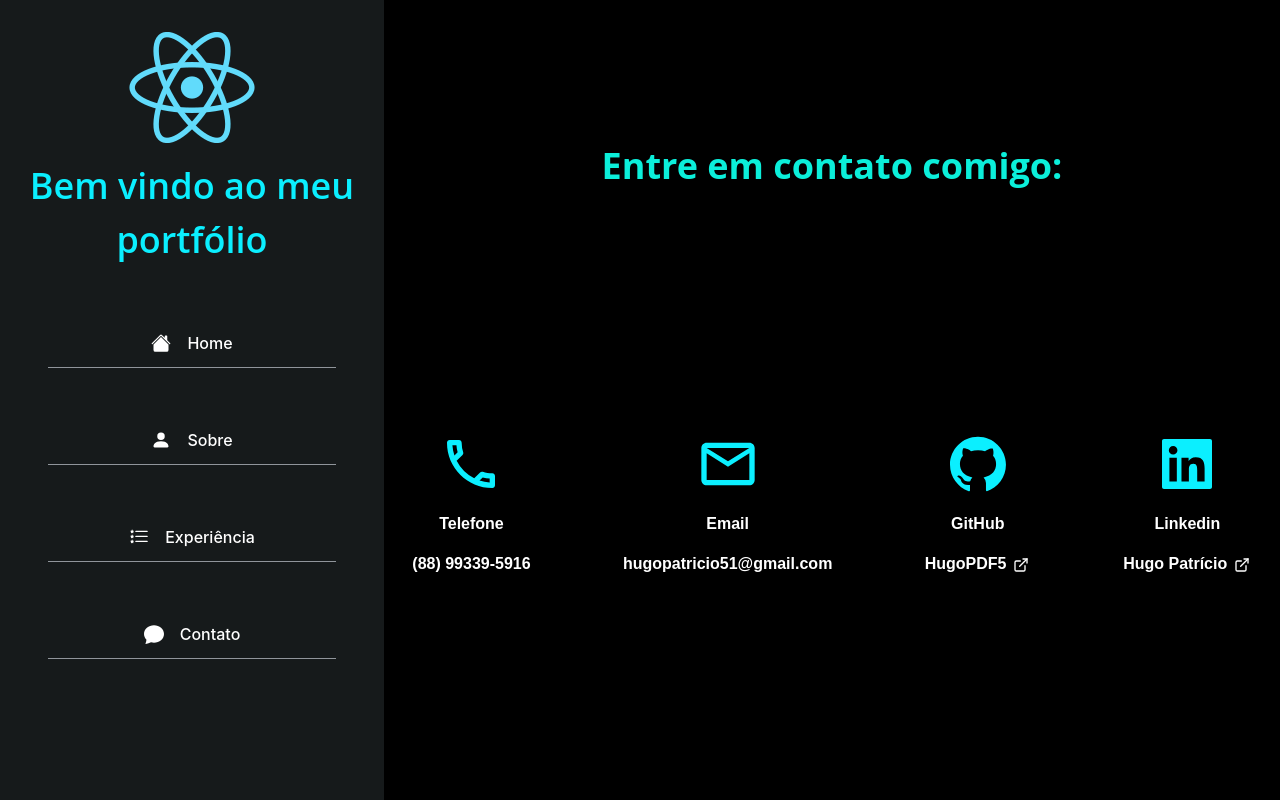
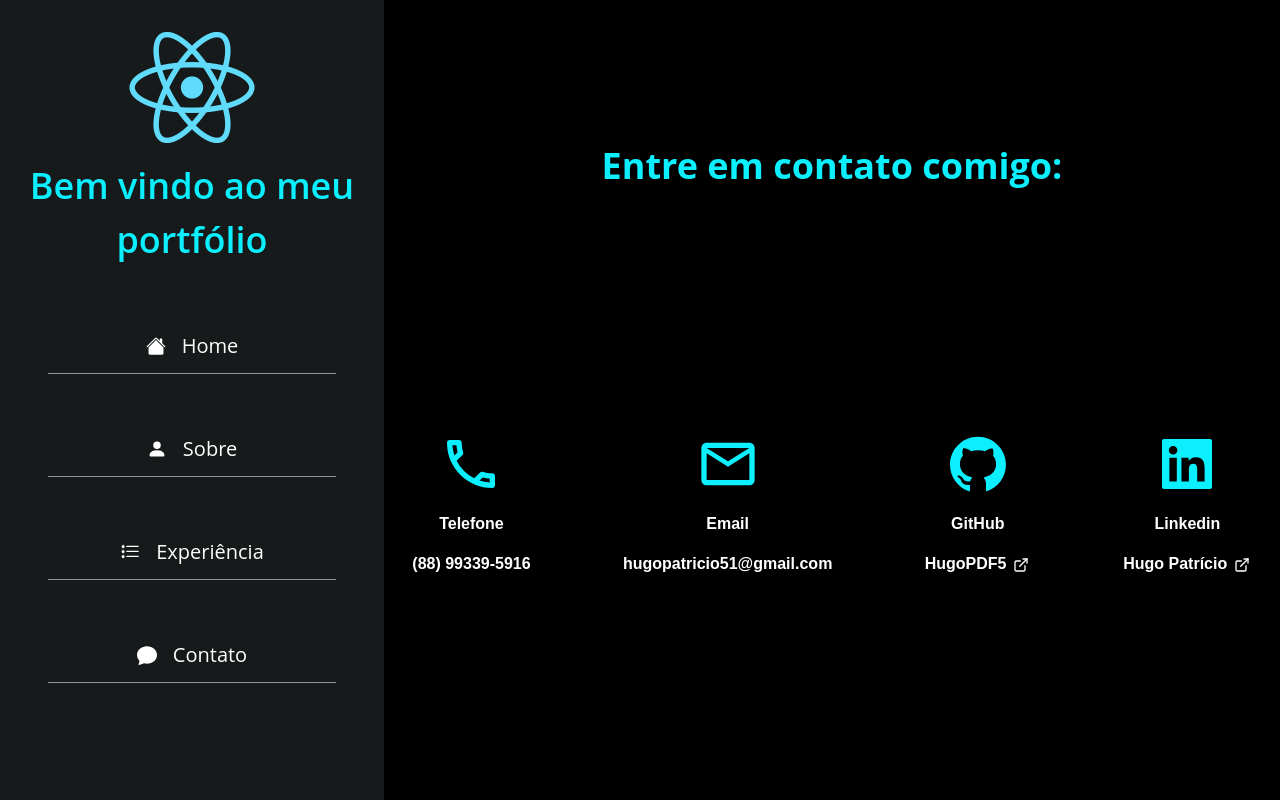
Before and after one commit to HugoPDF5/hugo-site, a React (Vite) app: page /contact in a window 1280 px wide. Built offline with nearby package versions, Linux system fonts and the light colour scheme.

Commit message:
fix: changing font family

```diff
--- a/src/components/About/index.tsx
+++ b/src/components/About/index.tsx
@@ -3,7 +3,7 @@ import { Sidebar } from '../Sidebar'
 
 export const About = () => {
     return (
-        <Flex bg='#000' h='100vh' overflow='hidden'>
+        <Flex bg='#000'  h='100vh' overflow='hidden'>
             <Sidebar />
             <SimpleGrid flex='1' gap='4' minChildWidth='320px' alignItems='flex-start' m='auto 0'>
                 <Box padding={["6", "8"]} borderRadius='8' pb='4' bg='#101213' h='100%'  mx='4'>
--- a/src/components/Contact/index.tsx
+++ b/src/components/Contact/index.tsx
@@ -12,7 +12,7 @@ export const Contact = () => {
                 <Sidebar />
                 <Flex flex='1' direction='column'>
                     <Box h='20%' w='100%'>
-                        <Heading mt={["16","20","24",'36']} textAlign='center' fontFamily='Open Sans' fontWeight='bold' fontSize={["sm", "xl", "2xl", "4xl"]} color='#0befda'>Entre em contato comigo:</Heading>
+                        <Heading mt={["16","20","24",'36']} textAlign='center' fontFamily='Open Sans' fontWeight='bold' fontSize={["sm", "xl", "2xl", "4xl"]} color='#0BEFFF'>Entre em contato comigo:</Heading>
                     </Box>
                     <Flex flex='1' >
                         <Flex color='white' gap='16' w='100%' mt={["4","6","8",'12']} align='center' justify='space-evenly' direction={['column', 'column' ,'row', 'row']}>
@@ -29,14 +29,14 @@ export const Contact = () => {
                             <Flex direction='column' align='center' gap='4' >
                                 <Icon as={AiFillGithub} boxSize={['6','8','12','16']} color='#0BEFFF' />
                                 <Text fontFamily='Poppins, sans-serif' fontWeight='bold'>GitHub</Text>
-                                <Link href='https://github.com/HugoPDF5' isExternal >
+                                <Link href='https://github.com/HugoPDF5' isExternal _hover={{textDecoration: 'none'}} >
                                     <Text fontFamily='Poppins, sans-serif' fontWeight='semibold'>HugoPDF5 <ExternalLinkIcon mx='2px'/></Text>
                                 </Link>
                             </Flex>
                             <Flex direction='column' align='center' gap='4' >
                                 <Icon as={AiFillLinkedin} boxSize={['6','8','12','16']} color='#0BEFFF' />
                                 <Text fontFamily='Poppins, sans-serif' fontWeight='bold'>Linkedin</Text>
-                                <Link href='https://github.com/HugoPDF5' isExternal >
+                                <Link href='https://github.com/HugoPDF5' isExternal _hover={{textDecoration: 'none'}} >
                                 <Text fontFamily='Poppins, sans-serif' fontWeight='semibold'>Hugo Patrício <ExternalLinkIcon mx='2px'/></Text>
                                 </Link>
                             </Flex>
--- a/src/components/Home/index.tsx
+++ b/src/components/Home/index.tsx
@@ -5,7 +5,7 @@ import { ExternalLinkIcon } from "@chakra-ui/icons";
 
 export const Home = () => {
     return (
-        <Flex h='100vh' overflow='hidden'>
+        <Flex overflow='hidden' >
             <Sidebar />
             <Flex direction={['column','column','column', "row"]} bgColor='#000' flex='1' gap='2' align='center'>
                 <Image mt={['4', '4','2',]} ml={["0","0","4",'8']} borderRadius='full' src='profile.jpeg' boxSize={["50px", "75px", "150px", '300px']} alt='Foto de Hugo Patrício' />
@@ -23,7 +23,7 @@ export const Home = () => {
                         <NavLink to='/about'>
                             <Button size={["sm", "sm","md","lg" ]} mr='4' fontFamily='Poppins, sans-serif' variant="solid" colorScheme='linkedin'> Mais sobre mim </Button>
                         </NavLink>
-                        <Link href='https://resume.io/r/KHmsKFbNF' isExternal>
+                        <Link href='https://resume.io/r/KHmsKFbNF' isExternal _hover={{textDecoration: 'none'}}>
                             <Button size={["sm", "sm","md","lg" ]} mr='4' fontFamily='Poppins, sans-serif' variant="solid" colorScheme='linkedin'> Currículo <ExternalLinkIcon mx='4px' /> </Button>
                         </Link>
                     </Box>
--- a/src/components/Sidebar/NavLink.tsx
+++ b/src/components/Sidebar/NavLink.tsx
@@ -10,10 +10,10 @@ interface NavLinkProps {
 
 export function NavLink({ href, icon, children }: NavLinkProps) {
     return (
-        <Link as={RouterLink} _hover={{ fontSize: 18 }} to={href}>
-            <Flex justify='center' align='center'>
+        <Link as={RouterLink} to={href}>
+            <Flex justify='center' align='center' >
                 <Icon as={icon} fontSize='20' color='white' />
-                <Text ml='4' fontWeight='medium' color='white'>{children}</Text>
+                <Text ml='4' fontWeight='medium' fontSize='xl' color='white' _hover={{ fontSize: 26}}>{children}</Text>
             </Flex>
             <Divider w='75%' m='.75rem auto' />
         </Link>
--- a/src/components/Sidebar/index.tsx
+++ b/src/components/Sidebar/index.tsx
@@ -12,10 +12,10 @@ export const Sidebar = () => {
         >
             <Box mt='8' align='center' >
                 <Image src='react-icon.png' />
-                <Text fontFamily='Open Sans' fontWeight='semibold' mt='4' fontSize={["1xl", "2xl", "2xl", "4xl"]} color='#0BEFFF'> Bem vindo ao meu portfólio </Text>
+                <Text fontFamily='Open Sans, sans-serif' fontWeight='semibold' mt='4' fontSize={["1xl", "2xl", "2xl", "4xl"]} color='#0BEFFF'> Bem vindo ao meu portfólio </Text>
             </Box>
 
-            <VStack spacing='12' align='stretch' mt='16'>
+            <VStack fontFamily='Open Sans, sans-serif' spacing='12' align='stretch' mt='16'>
                 <NavLink href='/' icon={BsFillHouseFill}> Home </NavLink>
                 <NavLink href='/about' icon={BsFillPersonFill}> Sobre </NavLink>
                 <NavLink href='/experiences' icon={BsListStars}> Experiência </NavLink>
```
